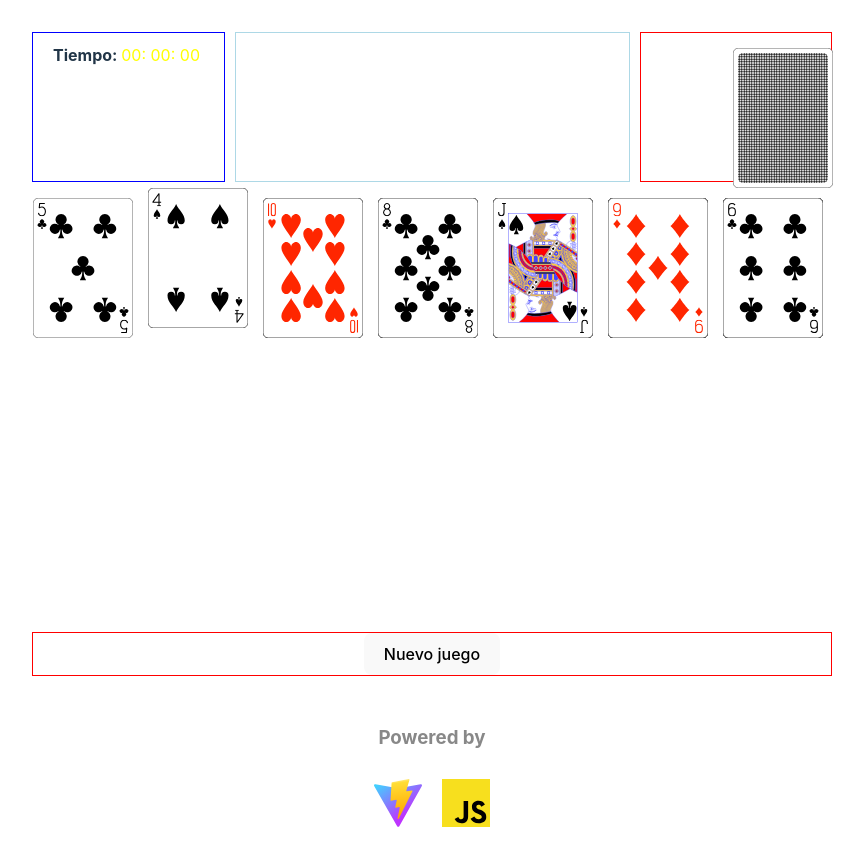
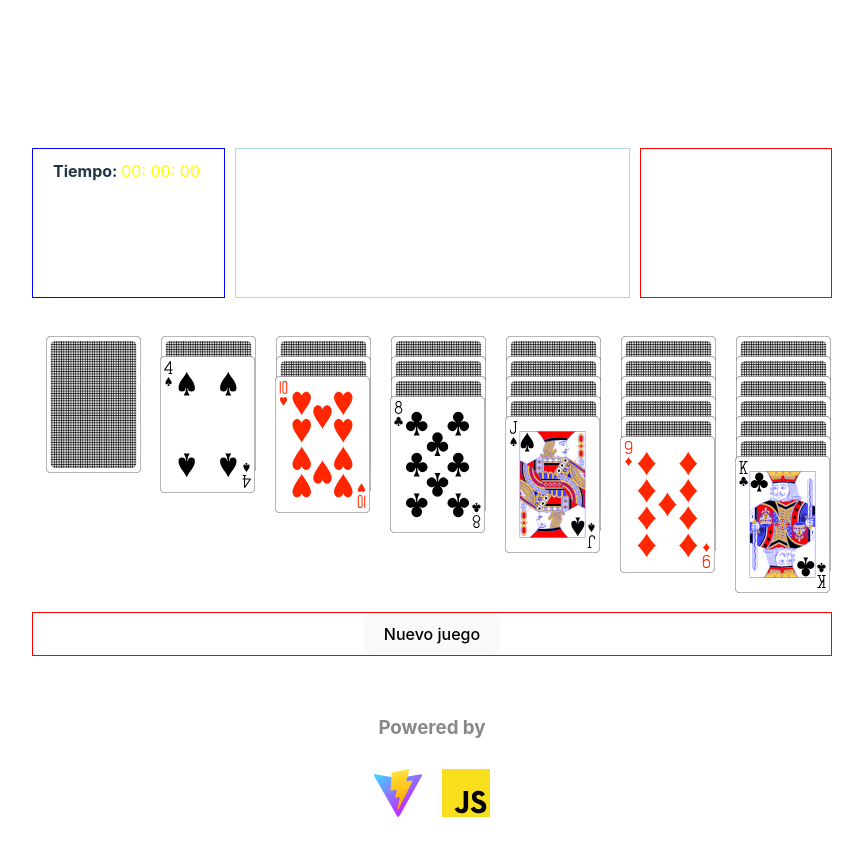
Before and after one commit to JeanfrancoPCI/solitaire-vite-app, a website built with Vite: page index.html in a window 1280 px wide. Both pictures are taken after a click on the element 296 px from the left and 393 px from the top of the page. Shown: the whole page, without its empty margins (208-1072 px from the left). Built offline with nearby package versions, Linux system fonts and the light colour scheme.

Commit message:
Solucionado margin para crear correcta distribución de las cartas

```diff
--- a/src/presentation/cards/card.css
+++ b/src/presentation/cards/card.css
@@ -7,23 +7,25 @@
     width: 100%;
 }
 
-.card {
+.card-column {
     position: relative;
     transform-style: preserve-3d;
     transition: all 0.5s ease;
+    padding: 2px;
 }
 
 .front, .back {
     position: absolute;
+    margin-top: 5px;
     backface-visibility: hidden;
 }
 
 .front {
-    margin-top: 5px;
+    margin-left: 10px;
 }
 
 .back {
-    margin-top: -145px;
+    /* margin-left: -2px; */
     transform: rotateY(180deg);
 }
 
@@ -32,7 +34,8 @@
 }
 
 .front > img, .back > img {
-    width: 100px;
+    width: 95px;
+    height: 137px;
 }
 
 .column-1 {
@@ -45,14 +48,16 @@
     grid-row: 1;
 }
 
-.column-2:not(:first-child) {
-    margin-top: -10px;
-}
+/*
+.column-2 ~ .column-2 {
+    margin-top: 20px;
+} */
 
 .column-3 {
     grid-column: 3;
     grid-row: 1;
 }
+
 
 .column-4 {
     grid-column: 4;
--- a/src/presentation/cards/render-cards.js
+++ b/src/presentation/cards/render-cards.js
@@ -1,44 +1,82 @@
+import { Card } from '../../models/card';
 import './card.css';
 
 const pathAssetsCards = '../assets/cards';
 const svgBackCover = 'back-black.svg';
 
-let cardDiv;
+let front, back;
+let id, sign, value;
 
 export const renderCard = ( card ) => {
 
-    cardDiv = showCard(card);
+    const cardDiv = document.createElement('div');
+    cardDiv.setAttribute('data-id', card.value + card.sign)
+
+    if ( !card.isVisible) {
+        createBackCover(cardDiv);
+        cardDiv.classList.add('flipCard');
+    } else {
+        createFrontCover(card.value, card.sign, cardDiv);
+    }
 
     cardDiv.addEventListener('click', () => {
-        console.log('hola mundo');
+
+        const cards = document.querySelector('.cards');
+        cards.getElementsByClassName
+
+
+        if (!cardDiv.getAttribute('data-id')) {
+            back = cardDiv.getElementsByClassName('back')[0];
+            id = back.getAttribute('data-id');
+        }
+        else
+            id = cardDiv.getAttribute('data-id');
+
+        sign = id.substring(id.length - 1);
+        value = id.replace(sign, '');
+
+        if (!cardDiv.classList.contains('flipCard')) {
+            createBackCover(cardDiv);
+            back = cardDiv.getElementsByClassName('back')[0];
+            back.setAttribute('data-id', id);
+            cardDiv.setAttribute('data-id','');
+            front = cardDiv.getElementsByClassName('front')[0];
+            setTimeout(()=>{
+                cardDiv.removeChild(front);
+            }, 100)
+        } else {
+            createFrontCover(value, sign, cardDiv);
+            cardDiv.setAttribute('data-id',id);
+            back = cardDiv.getElementsByClassName('back')[0];
+            setTimeout(()=>{
+                cardDiv.removeChild(back);
+            }, 100)
+        }
+
         cardDiv.classList.toggle('flipCard');
     });
 
     return cardDiv;
 }
 
-const showCard = ( card ) => {
-
-    cardDiv = document.createElement('div');
-    cardDiv.classList.add('card');
-    cardDiv.setAttribute('data-id', card.value + card.sign)
-
+const createFrontCover = ( value, sign, divElement ) => {
     const front = document.createElement('div');
     front.classList.add('front');
 
     const imgFront = document.createElement('img');
-    imgFront.setAttribute('src', pathAssetsCards + '/' + card.value + card.sign + '.svg');
+    imgFront.setAttribute('src', pathAssetsCards + '/' + value + sign + '.svg');
 
+    front.appendChild(imgFront);
+    divElement.append(front);
+}
+
+const createBackCover = ( divElement ) => {
     const back = document.createElement('div');
     back.classList.add('back');
 
     const imgBack = document.createElement('img');
-    imgBack.setAttribute('src', pathAssetsCards + '/' + svgBackCover)
+    imgBack.setAttribute('src', pathAssetsCards + '/' + svgBackCover);
 
-    front.appendChild(imgFront);
     back.appendChild(imgBack);
-
-    cardDiv.append(front, back);
-
-    return cardDiv;
+    divElement.append(back);
 }
--- a/src/presentation/deck/render-deck.js
+++ b/src/presentation/deck/render-deck.js
@@ -4,13 +4,6 @@ import { Deck } from '../../models/deck';
 import { renderCard } from '../cards/render-cards';
 
 let deck;
-let column1;
-let column2;
-let column3;
-let column4;
-let column5;
-let column6;
-let column7;
 
 export const renderDeck = (deckElement, cardsElement) => {
     deck = new Deck();
@@ -37,14 +30,18 @@ const createColumnCards = ( deck, column ) => {
 
 const renderColumns = ( deck, cardsElement ) => {
 
+    let margin = 20;
     let cards = [];
     let cardDiv;
     for (let i = 1; i <= 7; i++) {
         cards = deck["column-" + i];
         for (let j = 0; j < cards.length; j++) {
             cardDiv = renderCard(cards[j]);
+            cardDiv.classList.add('card-column');
             cardDiv.classList.add(`column-${i}`);
             cardDiv.setAttribute('z-index', j+1);
+            cardDiv.style.marginTop = (j + 1) * margin + 'px';
+
             cardsElement.append(cardDiv);
         }
     }
--- a/src/presentation/game/game.css
+++ b/src/presentation/game/game.css
@@ -31,7 +31,7 @@
     grid-column: 1 / 5;
     grid-row: 2;
     border: 1px solid white;
-    min-height: 400px;
+    /* min-height: 400px; */
 }
 
 .timer {
--- a/src/presentation/timer/reder-timer.js
+++ b/src/presentation/timer/reder-timer.js
@@ -22,10 +22,9 @@ export const timerComponent = ( element) => {
 }
 
 const updateTime = ( element ) => {
-    time = `${ String(hours)    .padStart(2, '0') }:
+    time = `${ String(hours).padStart(2, '0') }:
             ${ String(minutes)  .padStart(2, '0') }:
             ${ String(seconds)  .padStart(2, '0') }`;
-    console.log(time);
     element.innerHTML = `${ time }`;
 }
 
```
